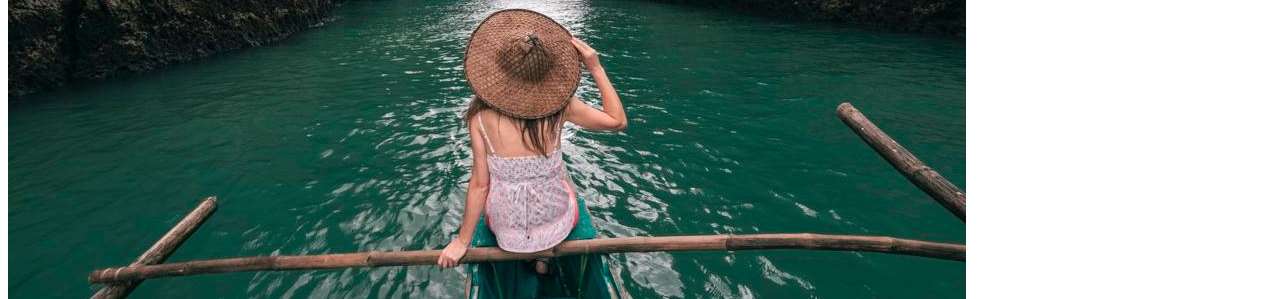
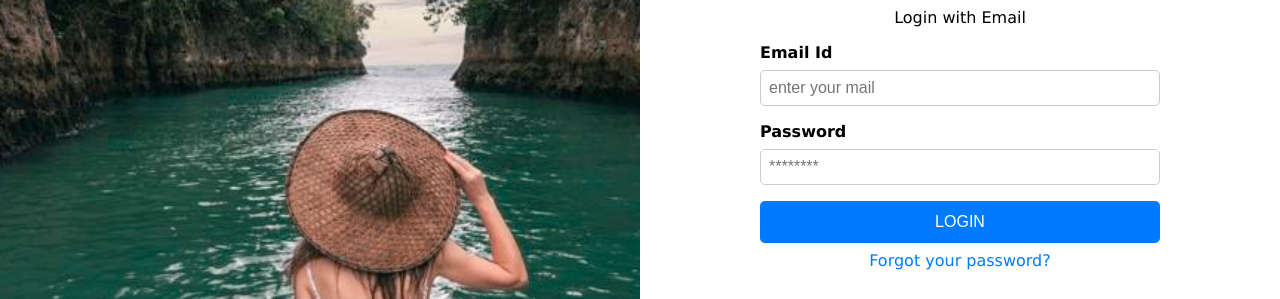
Before and after one commit to mohanaharikaayesetty/Travelista-Tours-login-page-HTML-CSS, a plain HTML site: page index.html in a window 1280 px wide. Shown: the part 225-524 px from the top of the page. Drawn offline with Linux system fonts and the light colour scheme.

Commit message:
Update index.html

```diff
--- a/index.html
+++ b/index.html
@@ -4,7 +4,7 @@
     <meta charset="UTF-8">
     <meta name="viewport" content="width=device-width, initial-scale=1.0">
     <title>Travelista Tours</title>
-    <link rel="stylesheet" href="task8.1.css">
+    <link rel="stylesheet" href="style.css">
     <link rel="stylesheet" href="https://cdnjs.cloudflare.com/ajax/libs/font-awesome/6.5.2/css/all.min.css" integrity="sha512-SnH5WK+bZxgPHs44uWIX+LLJAJ9/2PkPKZ5QiAj6Ta86w+fsb2TkcmfRyVX3pBnMFcV7oQPJkl9QevSCWr3W6A==" crossorigin="anonymous" referrerpolicy="no-referrer" />
 
 </head>
```
